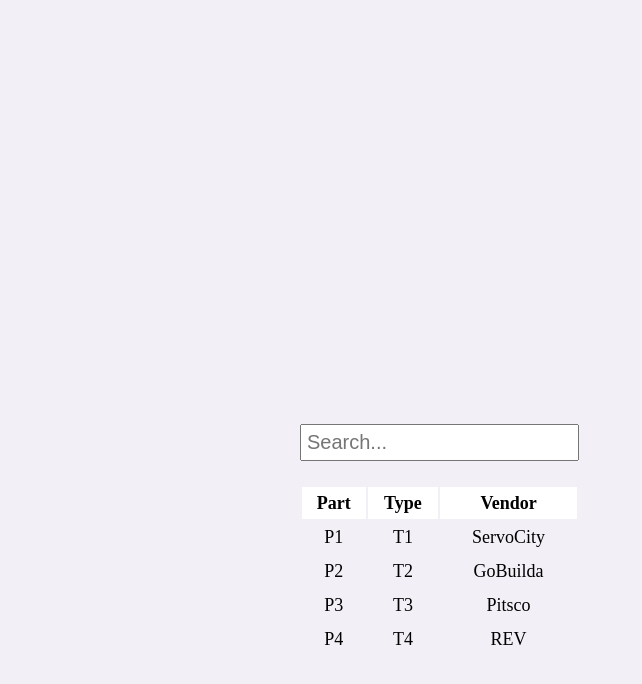
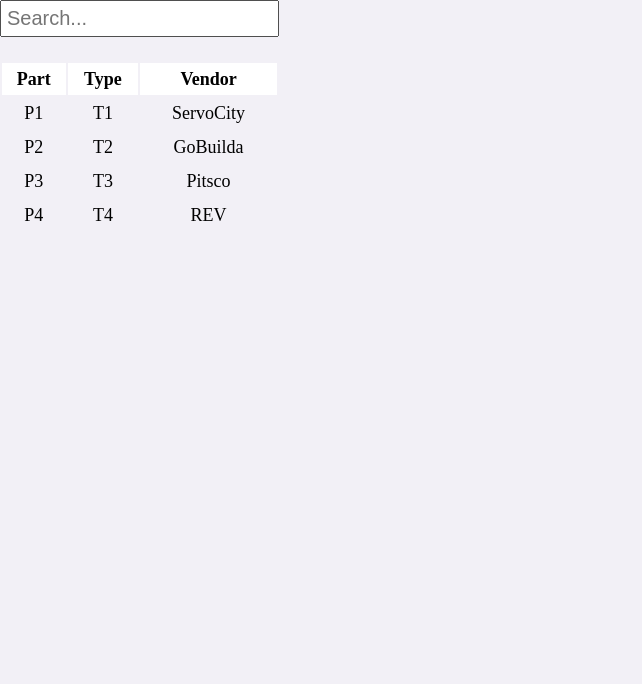
Before and after one commit to Spark10000/Spark10000.github.io, a plain HTML site: page index.html in a window 1280 px wide. Shown: the whole page, without its empty margins (0-642 px from the left). Drawn offline with Linux system fonts and the light colour scheme.

Commit message:
Fixed Scaling and Alignment

```diff
--- a/index.html
+++ b/index.html
@@ -10,7 +10,6 @@
       <style></style>
     </head>
     <body>
-    <canvas width=availableWidth height=1080 id="test"></canvas>
       <section>
 
             <input type="text" name="" id="MyText" placeholder="Search..." onkeyup="Search()">
```
